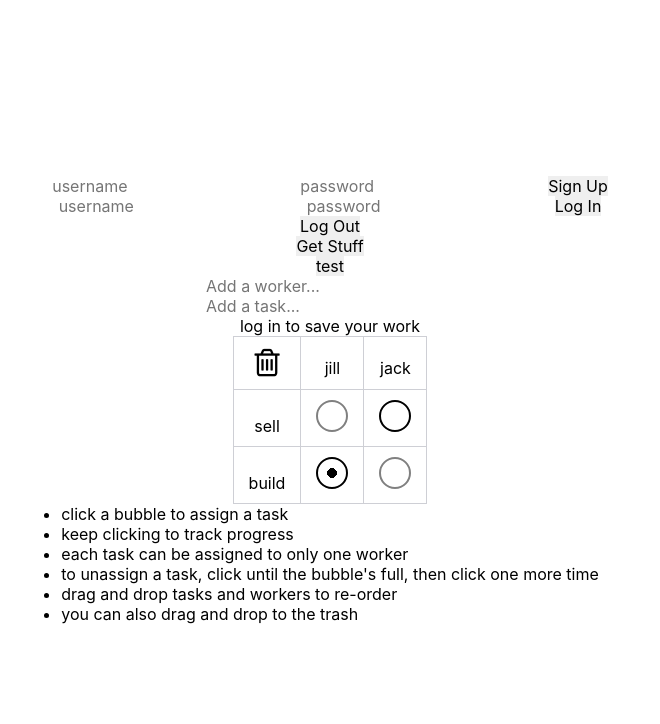
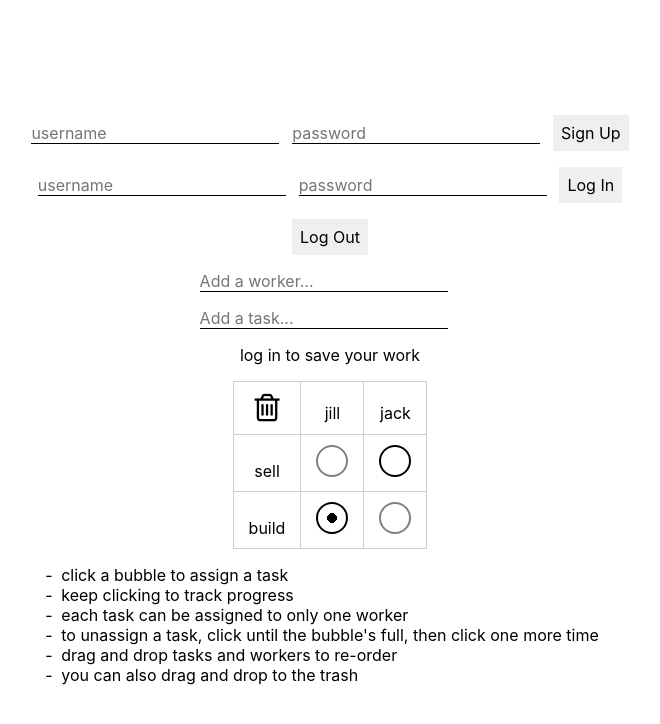
Before and after one commit to qooqu/bubbletask, a React (Create React App) app in the folder web/: page / in a window 1280 px wide. Shown: the top 724 px of the page, without its empty margins (310-970 px from the left). Built offline with nearby package versions, Linux system fonts and the light colour scheme.

Commit message:
added some css

```diff
--- a/web/src/App.css
+++ b/web/src/App.css
@@ -4,6 +4,19 @@
     flex-direction: column;
     justify-content: center;
     align-items: center;
+}
+
+.App > * {
+    margin: 1vh;
+}
+
+input {
+    margin-right: 1vw;
+    border-bottom: solid black 1px;
+}
+
+button {
+    padding: 0.5rem;
 }
 
 table {
@@ -54,3 +67,17 @@ td {
     border: 2px solid black;
     background-image: radial-gradient(circle, black 100%, white 0%);
 }
+
+ul {
+    list-style-type: none;
+    /*use padding to move list item from left to right*/
+    /* padding-left: 1em; */
+    /* margin-top: 2vh; */
+}
+
+li:before {
+    content: "-";
+    position: absolute;
+    /*change margin to move dash around*/
+    margin-left: -1em;
+}
--- a/web/src/components/SignUpInOut.js
+++ b/web/src/components/SignUpInOut.js
@@ -17,8 +17,8 @@ const SignUpInOut = (props) => {
         };
 
         fetch(
-            "https://bubbletask-r1.herokuapp.com/auth/sign-up/",
-            // "http://localhost:8080/auth/sign-up/",
+            // "https://bubbletask-r1.herokuapp.com/auth/sign-up/",
+            "http://localhost:8080/auth/sign-up/",
             requestOptions
         )
             .then((response) => response.json())
@@ -46,8 +46,8 @@ const SignUpInOut = (props) => {
         };
 
         fetch(
-            "https://bubbletask-r1.herokuapp.com/auth/log-in/",
-            // "http://localhost:8080/auth/log-in/",
+            // "https://bubbletask-r1.herokuapp.com/auth/log-in/",
+            "http://localhost:8080/auth/log-in/",
             requestOptions
         )
             .then((response) => response.json())
@@ -57,23 +57,10 @@ const SignUpInOut = (props) => {
             .catch((error) => console.log("error", error));
     };
 
-    const getStuff = (e) => {
-        e.preventDefault();
-
-        fetch("https://bubbletask-r1.herokuapp.com/api/tasks", {
-            // fetch("http://localhost:8080/api/tasks", {
-            method: "GET",
-            credentials: "include",
-        })
-            .then((response) => response.json())
-            .then((data) => console.log(data))
-            .catch((error) => console.log("error", error));
-    };
-
     const onLogOut = (e) => {
         e.preventDefault();
-        fetch("https://bubbletask-r1.herokuapp.com/api/tasks", {
-            // fetch("http://localhost:8080/auth/log-out", {
+        // fetch("https://bubbletask-r1.herokuapp.com/api/tasks", {
+        fetch("http://localhost:8080/auth/log-out", {
             method: "GET",
             credentials: "include",
         })
@@ -85,9 +72,22 @@ const SignUpInOut = (props) => {
             .catch((error) => console.log("error", error));
     };
 
-    const test = () => {
-        props.setCurrentUser({ username: "dave" });
-    };
+    // const getStuff = (e) => {
+    //     e.preventDefault();
+
+    //     fetch("https://bubbletask-r1.herokuapp.com/api/tasks", {
+    //         // fetch("http://localhost:8080/api/tasks", {
+    //         method: "GET",
+    //         credentials: "include",
+    //     })
+    //         .then((response) => response.json())
+    //         .then((data) => console.log(data))
+    //         .catch((error) => console.log("error", error));
+    // };
+
+    // const test = () => {
+    //     props.setCurrentUser({ username: "dave" });
+    // };
 
     return (
         <>
@@ -132,10 +132,10 @@ const SignUpInOut = (props) => {
             <form onSubmit={onLogOut}>
                 <button>Log Out</button>
             </form>
-            <form onSubmit={getStuff}>
+            {/* <form onSubmit={getStuff}>
                 <button>Get Stuff</button>
-            </form>
-            <button onClick={test}>test</button>
+            </form> */}
+            {/* <button onClick={test}>test</button> */}
         </>
     );
 };
```
